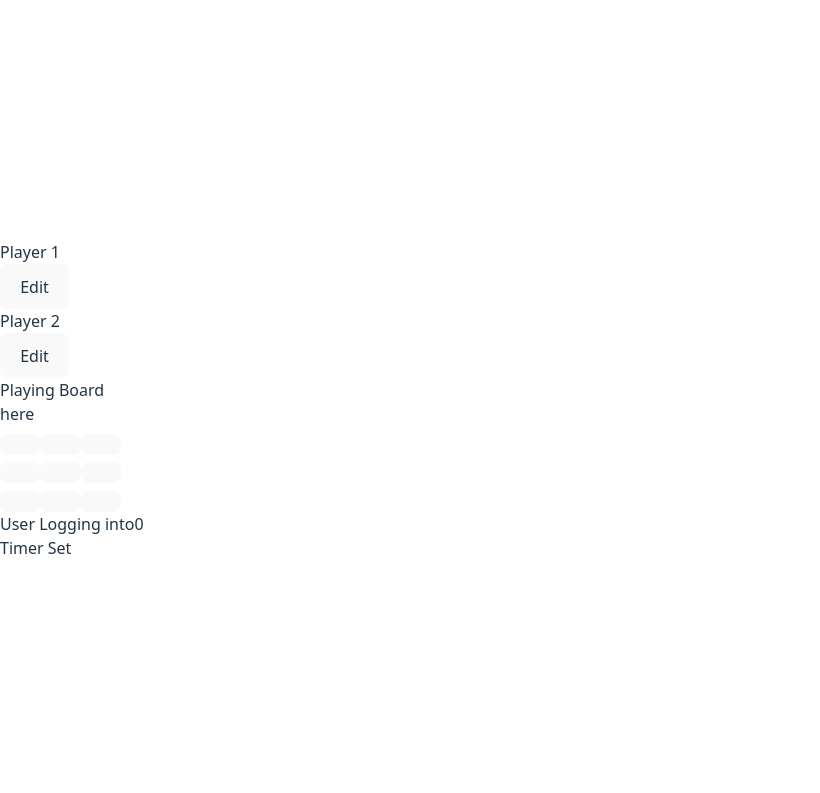
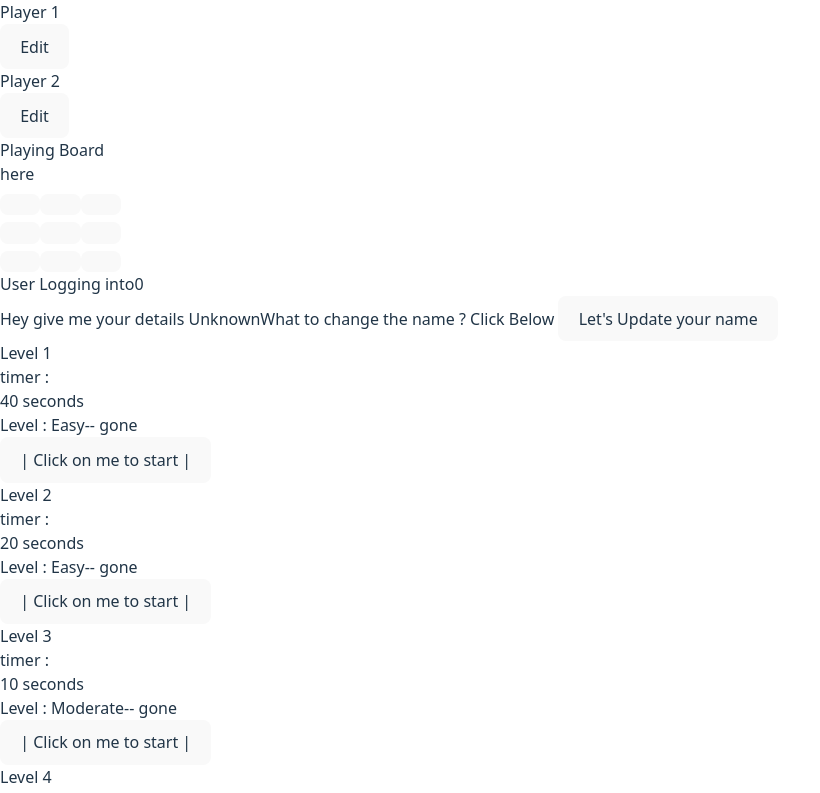
Before and after one commit to divyam150296/tic-tac, a React (Vite) app: page / in a window 1280 px wide. Shown: the top 793 px of the page, without its empty margins (0-820 px from the left). Built offline with nearby package versions, Linux system fonts and the light colour scheme.

Commit message:
Timer Set Initial pushup

```diff
--- /dev/null
+++ b/src/components/PlayerDetails.jsx
@@ -0,0 +1,31 @@
+import { useState } from "react"
+
+export default function PlayerDetails () {
+
+//   const refValue = useRef('')
+
+  const [ playerName, setPlayerName ] = useState('Unknown')
+  const [inputShowStatus, updateShowStatus] = useState(false)
+
+  const updatePlayerName = (event) => {
+    setPlayerName(event.target.value)
+  }
+
+  const showInputSection = () => {
+    updateShowStatus(previous => !previous)
+  }
+
+  return (
+    <div>
+        <span>Hey give me your details {playerName}</span>
+        <span>What to change the name ? Click Below </span>
+        <button onClick={showInputSection}>
+            Let's Update your name
+        </button>
+        {inputShowStatus && <div>
+          <input type="string" value={playerName} onChange={(e) => updatePlayerName(e)} />
+          <button className="">Save</button>
+        </div>}
+    </div>
+  )
+}
--- /dev/null
+++ b/src/components/PointsDialog.jsx
@@ -0,0 +1,11 @@
+export default function PointsDialog ({ result, time, ref }) {
+    return (
+        <dialog ref={ref}>
+            <span>You {result}</span>
+            <p>You stopped timer with <strong>{time}</strong> remaining</p>
+            <form method="dialog">
+                <button>Close</button>
+            </form>
+        </dialog>
+    )
+}
--- /dev/null
+++ b/src/components/TimerBoard.jsx
@@ -0,0 +1,22 @@
+import {DummyTimerCard} from  './dummyTimerCard.jsx'
+import TimerCard from './TimerCard.jsx'
+
+export default function TimerBoard () {
+
+    let sortedData = []
+
+    if (DummyTimerCard.length) {
+        sortedData = DummyTimerCard.sort((a, b) => b.time-a.time)
+    }
+
+    return (
+        <div className='grid grid-cols-2 gap-4 text-center'>
+        {sortedData.length && sortedData.map((ele) => {
+            return (
+                <TimerCard key={ele.title} cardData={ele}/>
+            )
+            })
+        }
+        </div>
+    )
+}
--- /dev/null
+++ b/src/components/TimerCard.jsx
@@ -0,0 +1,43 @@
+import { useRef, useState } from "react"
+import PointsDialog from './PointsDialog'
+
+
+export default function TimerCard({ cardData }) {
+    let timer = useRef()
+    let dialog = useRef()
+
+    console.log(cardData, 'card data length')
+
+    const [timerStatus, updateTimerStatus] = useState(false)
+    const [playerLost, setPlayerLostStatus] = useState(false)
+
+
+    const startTimer = () => {
+        timer.current = setTimeout(() => {
+            setPlayerLostStatus(true)
+            console.log(cardData.time, 'timer data')
+            dialog.current.showModal()
+        }, cardData.time * 1000)
+        updateTimerStatus(true)
+    }
+
+    const stopTimer = () => {
+        console.log('closing timer', timer.current)
+        clearTimeout(timer.current)
+        updateTimerStatus(false)
+    }
+
+    return (
+        <>
+            <PointsDialog ref={dialog} result="Lost" time={cardData.time}/>
+            <div className='border-2 border-white rounded-xl' key={cardData.title}>
+                <div>{cardData.title}</div>
+                timer : {timer.current}
+                {cardData.time && <div>{cardData.time} {cardData.time > 1 ? 'seconds' : 'second'}</div>}
+                <div>Level : {cardData.level}-- {timerStatus ? 'he;lo': 'gone'}</div>
+                <button onClick={ timerStatus ? stopTimer : startTimer }>{timerStatus ? '| Click on me to stop |' : '| Click on me to start |'}</button>
+                {playerLost && 'You lost the game'}
+            </div>
+        </>
+    )
+}
--- a/src/components/TimerSet.jsx
+++ b/src/components/TimerSet.jsx
@@ -1,5 +1,11 @@
+import PlayerDetails from './PlayerDetails.jsx'
+import TimerBoard from './TimerBoard.jsx'
+
 export default function timerSet () {
   return (
-        <div> Timer Set </div>
+    <>
+        <PlayerDetails />
+        <TimerBoard />
+    </>
     )
 }
--- /dev/null
+++ b/src/components/dummyTimerCard.jsx
@@ -0,0 +1,8 @@
+export const DummyTimerCard = [
+    { title: 'Level 6', time: 1, level: 'Super Hard'},
+    { title: 'Level 5', time: 3, level: 'Hard'},
+    { title: 'Level 4', time: 5, level: 'Moderate'},
+    { title: 'Level 3', time: 10, level: 'Moderate'},
+    { title: 'Level 2', time: 20, level: 'Easy'},
+    { title: 'Level 1', time: 40, level: 'Easy'},
+]
```
Also changed, not shown: 4 other files (tests, documents, lock files or other folders).
